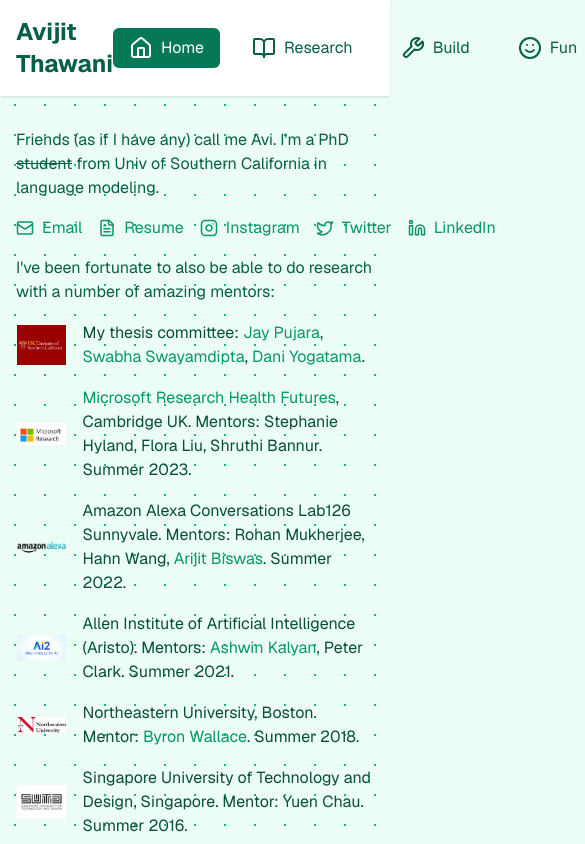
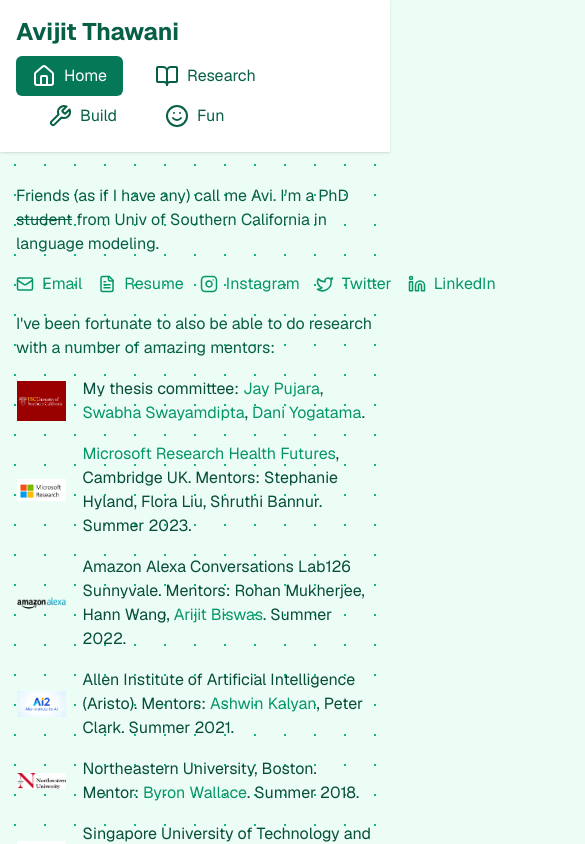
Before and after one commit to avi-otterai/webpage, a Next.js app: page /v0 in a window 390 px wide. Shown: the top 844 px of the page, 585 px wide, since content can reach past the window. Built offline with nearby package versions, Linux system fonts and the light colour scheme.

Commit message:
mobile responsive

```diff
--- a/src/app/v0/Header.tsx
+++ b/src/app/v0/Header.tsx
@@ -10,9 +10,9 @@ interface HeaderProps {
 const Header: React.FC<HeaderProps> = ({ activeSection, setActiveSection }) => (
   <header className="bg-white shadow sticky top-0 z-50">
     <nav className="container mx-auto px-4 py-4">
-      <div className="flex justify-between items-center">
+      <div className="flex flex-wrap justify-between items-center">
         <div className="text-2xl font-bold text-emerald-800">Avijit Thawani</div>
-        <div className="flex space-x-4">
+        <div className="flex flex-wrap space-x-4 mt-2 sm:mt-0">
           <NavItem
             icon={<Home />}
             label="Home"
```
